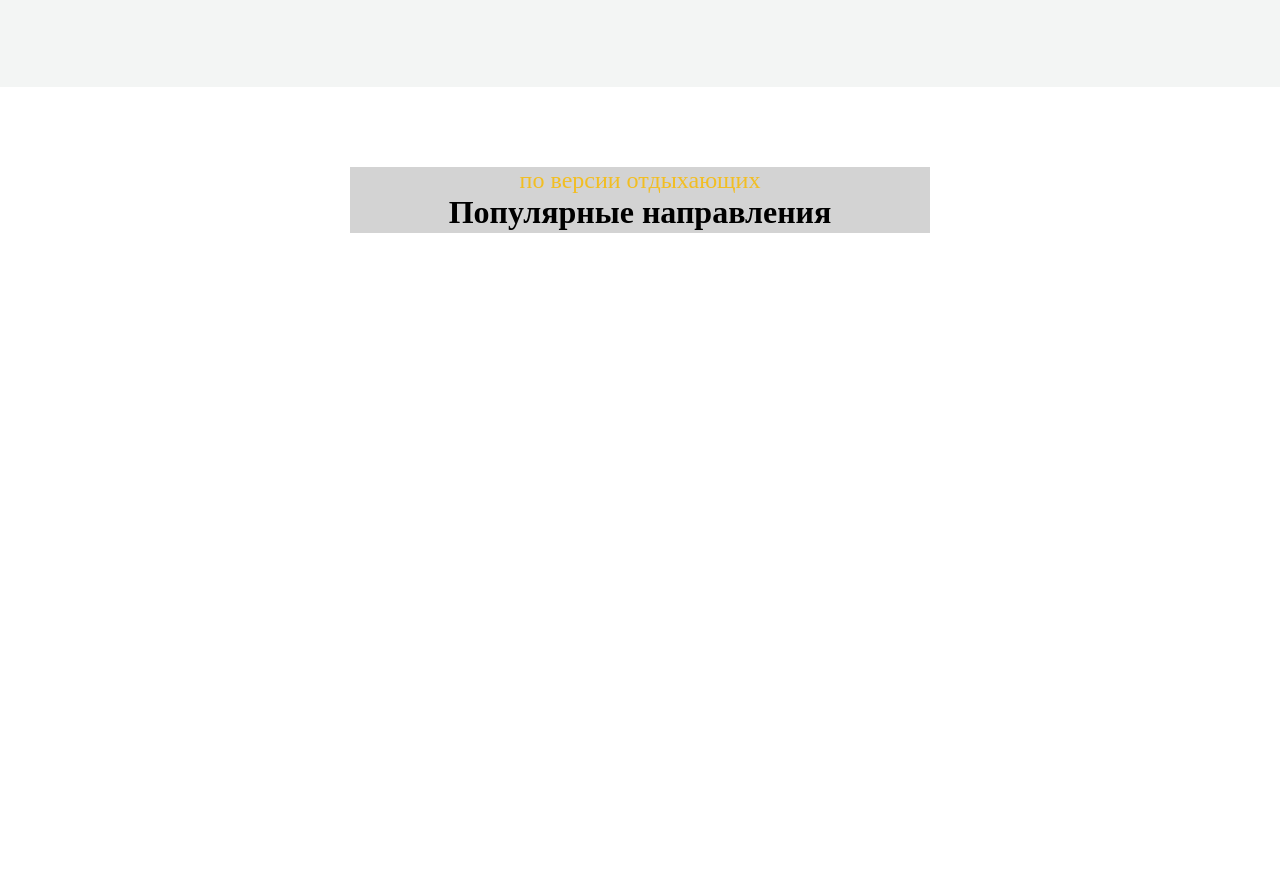
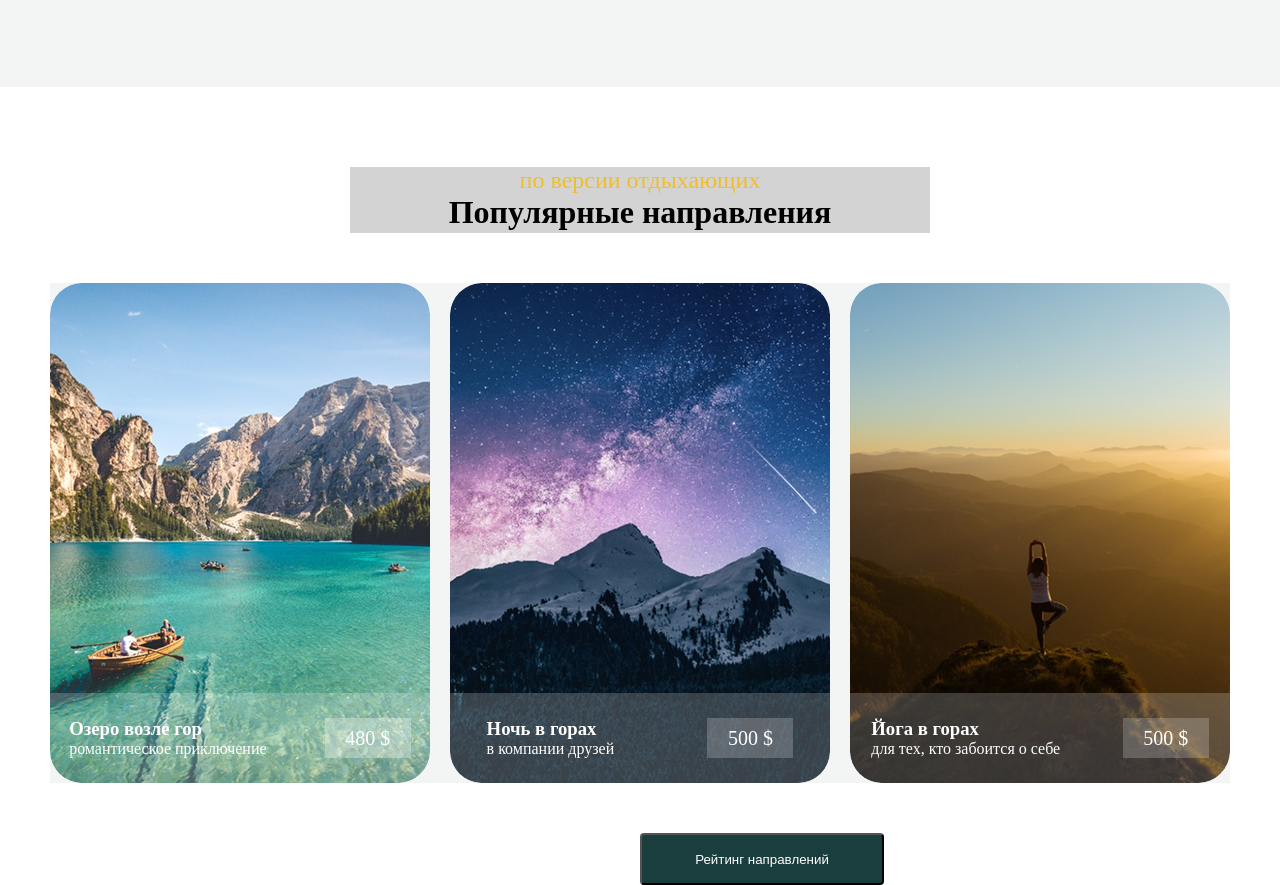
Before and after one commit to brotechno750-bot/Home-Work--5, a plain HTML site: page index.html in a window 1280 px wide. Shown: the part 2395-3280 px from the top of the page. Before the commit the page ends 2678 px from the top, so only its background shows below. Drawn offline with Linux system fonts and the light colour scheme.

Commit message:
sakshon4:complate images and button

```diff
--- a/index.html
+++ b/index.html
@@ -159,6 +159,50 @@
         <h3>Популярные направления</h3>
     </div>
 
+    <div class="div4bolosurat">
+        <div class="div4bolosurat2">
+            <div class="div4bolosurat4">
+                <div class="div4text">
+                    <h3>Озеро возле гор</h3>
+                    <p>романтическое приключение</p>
+                </div>
+
+                <div class="div4text2">
+                    480 $
+                </div>
+            </div>
+        </div>
+
+
+        <div class="div4bolosurat2rost">
+            <div class="div4bolosurat3rost">
+
+                <div class="div4textrost">
+                    <h3>Ночь в горах</h3>
+                    <p>в компании друзей</p>
+                </div>
+
+                <div class="div4textrost2">500 $</div>
+            </div>
+        </div>
+
+        <div class="div4bolosurat2rost div4bolosurat3">
+            <div class="div4bolosurat3rost">
+
+                <div class="div4textrost">
+                    <h3>Йога в горах</h3>
+                    <p>для тех, кто забоится о себе</p>
+                </div>
+
+                <div class="div4textrost2">500 $</div>
+            </div>
+        </div>
+
+    </div>
+
+    <button class="div4button">Рейтинг направлений</button>
+
+
 
 </body>
 
--- a/style.css
+++ b/style.css
@@ -270,26 +270,128 @@
     background-color: #F3F5F4;
 }
 
-.div4bolo6{
+.div4bolo6 {
     width: 580px;
     height: 66px;
     background-color: lightgray;
-margin:auto;
+    margin: auto;
     margin-top: 80px;
     margin-bottom: 50px;
     text-align: center;
 }
 
-.div4bolo6 p{
+.div4bolo6 p {
     font-size: 24px;
     font-weight: 400;
     color: #F2BE22;
 }
 
-.div4bolo6 h3{
+.div4bolo6 h3 {
     font-size: 32px;
     font-weight: bolder;
 }
+
+.div4bolosurat {
+    width: 1180px;
+    height: 500px;
+    gap: 20px;
+    margin: auto;
+    background-color: #F3F5F4;
+    display: flex;
+    color: white;
+    margin-bottom: 50px;
+
+}
+
+.div4bolosurat2 {
+    width: 380px;
+    height: 500px;
+    border-radius: 32px;
+    background-image: url(./фоновое\ изображение.png);
+    display: flex;
+    align-items: end;
+}
+
+.div4bolosurat4 {
+    width: 380px;
+    height: 90px;
+    border-radius: 0px 0px 32px 32px;
+    background-color: #FFFFFF33;
+    display: flex;
+    justify-content: space-around;
+    align-items: center;
+    gap: 20px;
+
+}
+
+
+
+.div4text2 {
+    width: 86px;
+    height: 40px;
+    background-color: #FFFFFF4D;
+
+    display: flex;
+    align-items: center;
+    justify-content: center;
+    color: white;
+    font-size: 20px;
+}
+
+
+
+
+
+
+.div4bolosurat2rost {
+    width: 380px;
+    height: 500px;
+    border-radius: 32px;
+    background-image: url(./фоновое\ изображение\ \(1\).png);
+    display: flex;
+
+    align-items: end;
+}
+
+.div4bolosurat3rost {
+    width: 380px;
+    height: 90px;
+    border-radius: 0px 0px 32px 32px;
+    background-color: #FFFFFF33;
+    display: flex;
+    justify-content: space-around;
+    align-items: center;
+    gap: 20px;
+}
+
+.div4bolosurat3 {
+    background-image: url(./фоновое\ изображение\ \(2\).png);
+}
+
+
+
+.div4textrost2 {
+    width: 86px;
+    height: 40px;
+    background-color: #FFFFFF33;
+    display: flex;
+    align-items: center;
+    justify-content: center;
+    color: white;
+    font-size: 20px;
+}
+
+
+.div4button {
+    width: 244px;
+    height: 52px;
+    color: white;
+    background-color: #1A3E3E;
+    border-radius: 4px;
+    margin-left: 640px;
+
+}
+
 
 @media(max-width: 510px) {
     * {
@@ -485,11 +587,12 @@ text-align: center;
         margin-left: 80px;
         border-radius: 4px;
     }
+
     .div3rost {
         display: none;
     }
 
-    .div4bolo6{
+    .div4bolo6 {
         width: 358px;
         height: 57px;
         margin: 0;
@@ -498,16 +601,42 @@ text-align: center;
 
     }
 
-    .div4bolo6 p{
+    .div4bolo6 p {
         font-size: 16px;
     }
 
-    .div4bolo6 h3{
+    .div4bolo6 h3 {
         font-size: 24px;
+    }
+
+    .div4bolosurat {
+        width: 100%;
+        height: 500px;
+        overflow: scroll;
+        margin-left: 0px;
+        margin-left: 5PX;
+        margin-top: 20px;
+        margin-bottom: 50px;
+    }
+    .div4bolosurat2{
+        margin: 0;
+        min-width: 90%;
+        height: 100%
+
+    }
+    .div4button{
+        width: 220px;
+        height: 44px;
+        margin: 0;
+        margin-right: -200px;
+        margin-left: 80px;
+       border-radius: 4px;
     }
 
 
 
 
 
+
+
 }
```
Also changed, not shown: фоновое изображение (1).png (added), фоновое изображение (2).png (added), фоновое изображение.png (added). Lines whose indentation alone changed are shown as unchanged.
